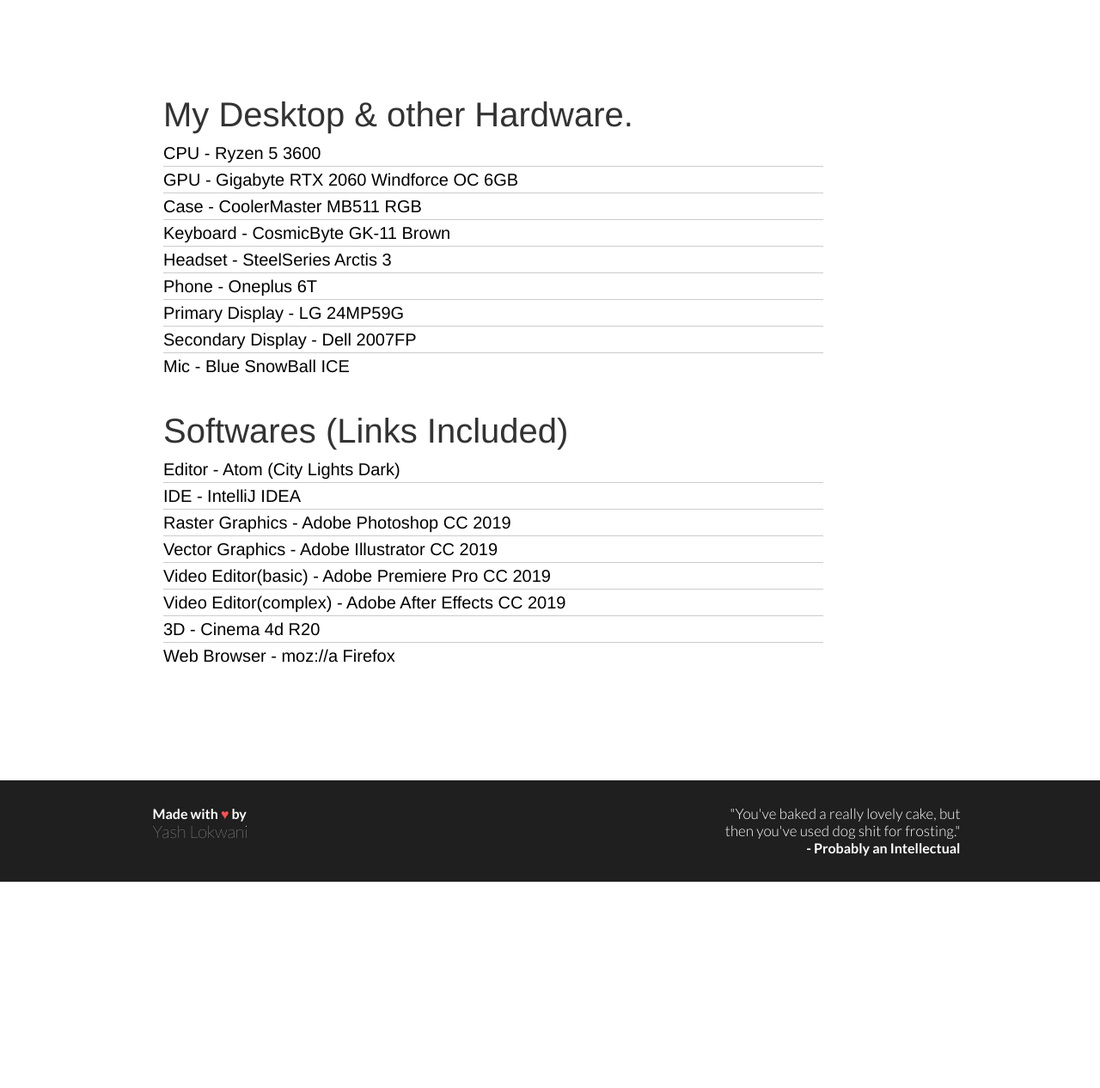
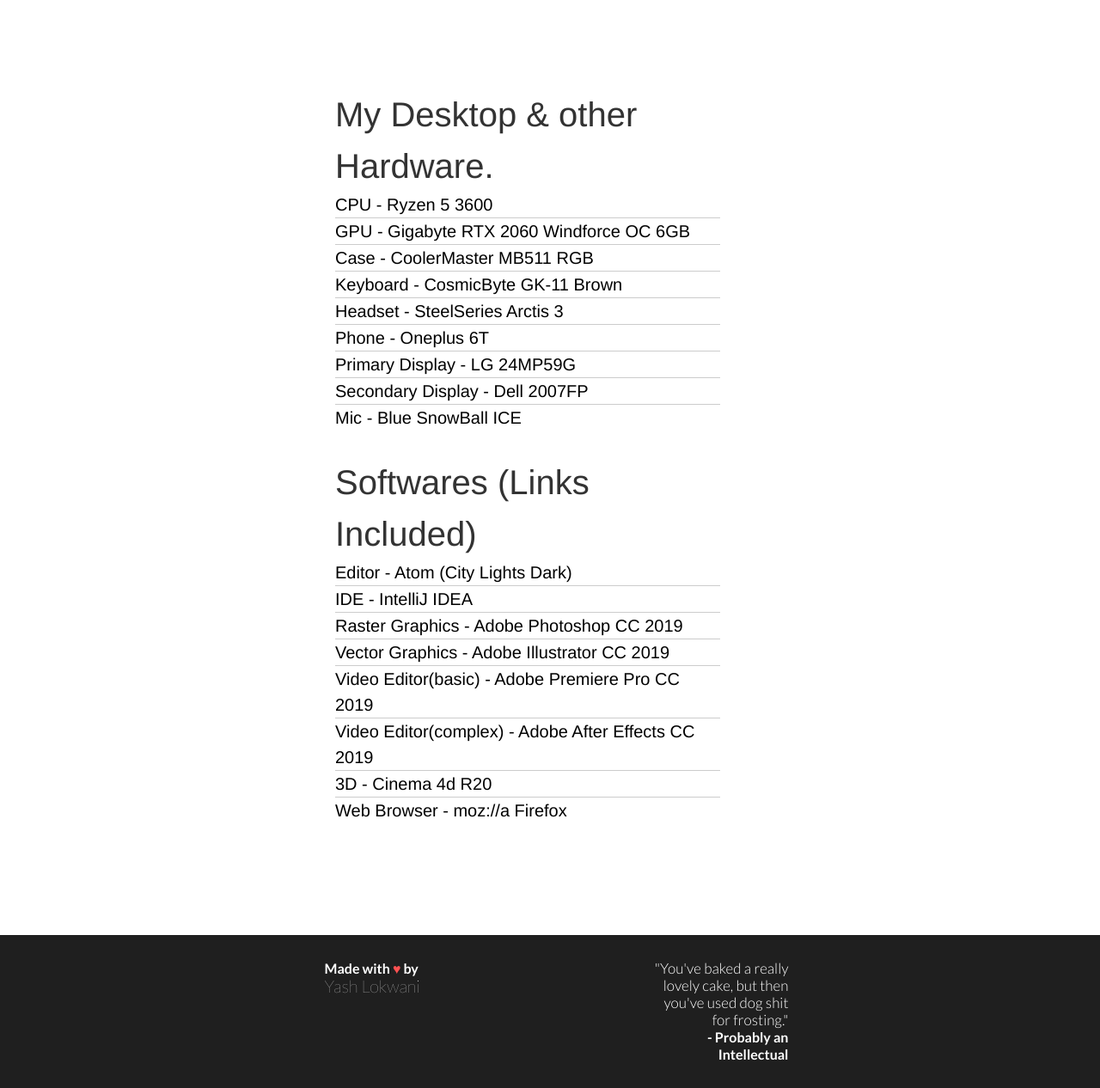
Before and after one commit to lokwaniyash/lokwaniyash.github.io, a PHP site: page /mainsite/gear.html in a window 1280 px wide. Shown: the part 477-1743 px from the top of the page at 86% size. Before the commit the page ends 1503 px from the top, so only its background shows below. Run offline with PHP 8.4, Linux system fonts and the light colour scheme; some web fonts are replaced; grey boxes are pictures that could not be loaded.

Commit message:
updated main css
made it more responsive and easier to access navbar social media links

```diff
--- a/daks2k3a4ib2z.cloudfront.net/567875ddd74390fe094fcbb6/css/studio96.webflow.0a903518c.css
+++ b/daks2k3a4ib2z.cloudfront.net/567875ddd74390fe094fcbb6/css/studio96.webflow.0a903518c.css
@@ -696,7 +696,7 @@
 .w-container {
     margin-left: auto;
     margin-right: auto;
-    max-width: 940px
+    max-width: 540px
 }
 
 .w-container:before,
```
